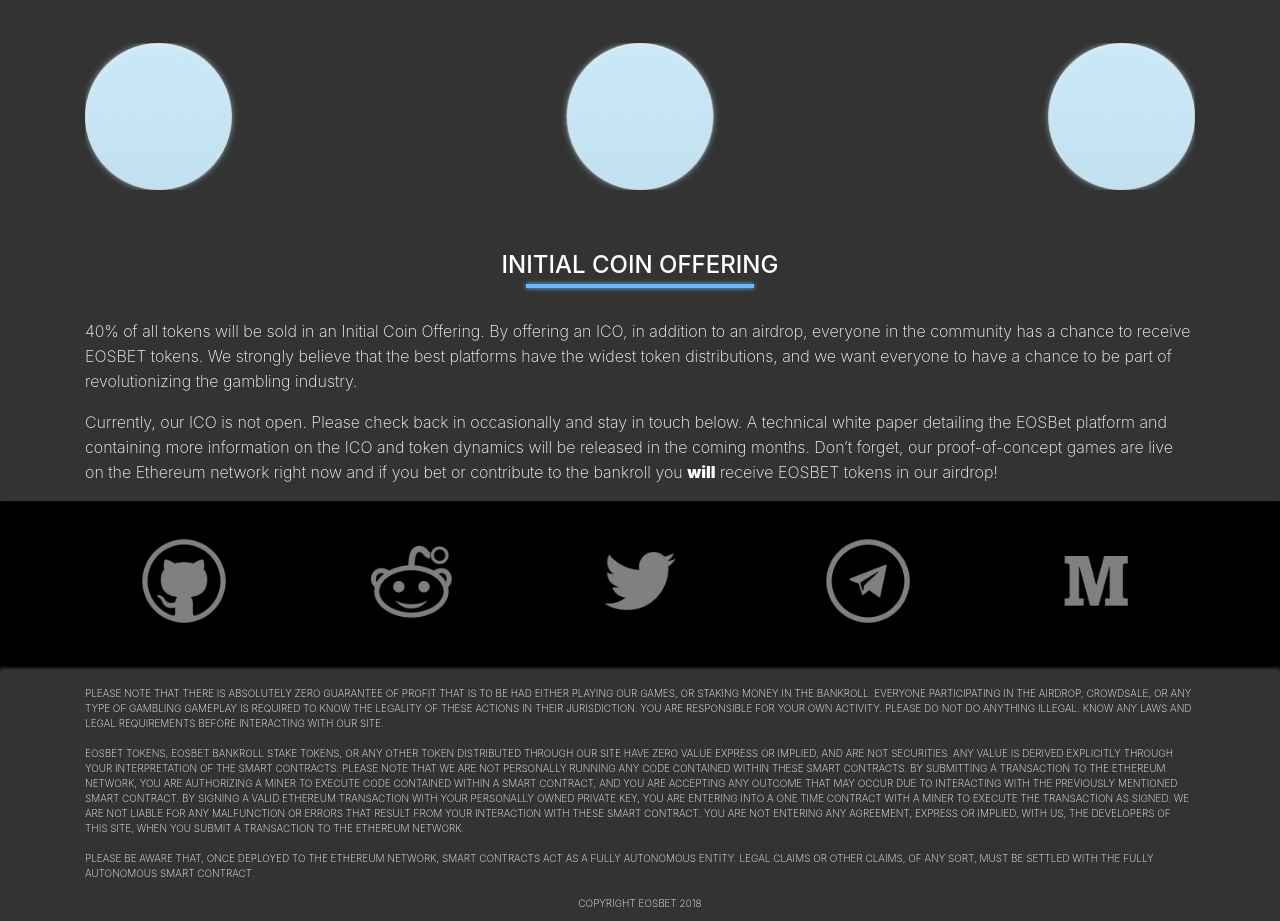
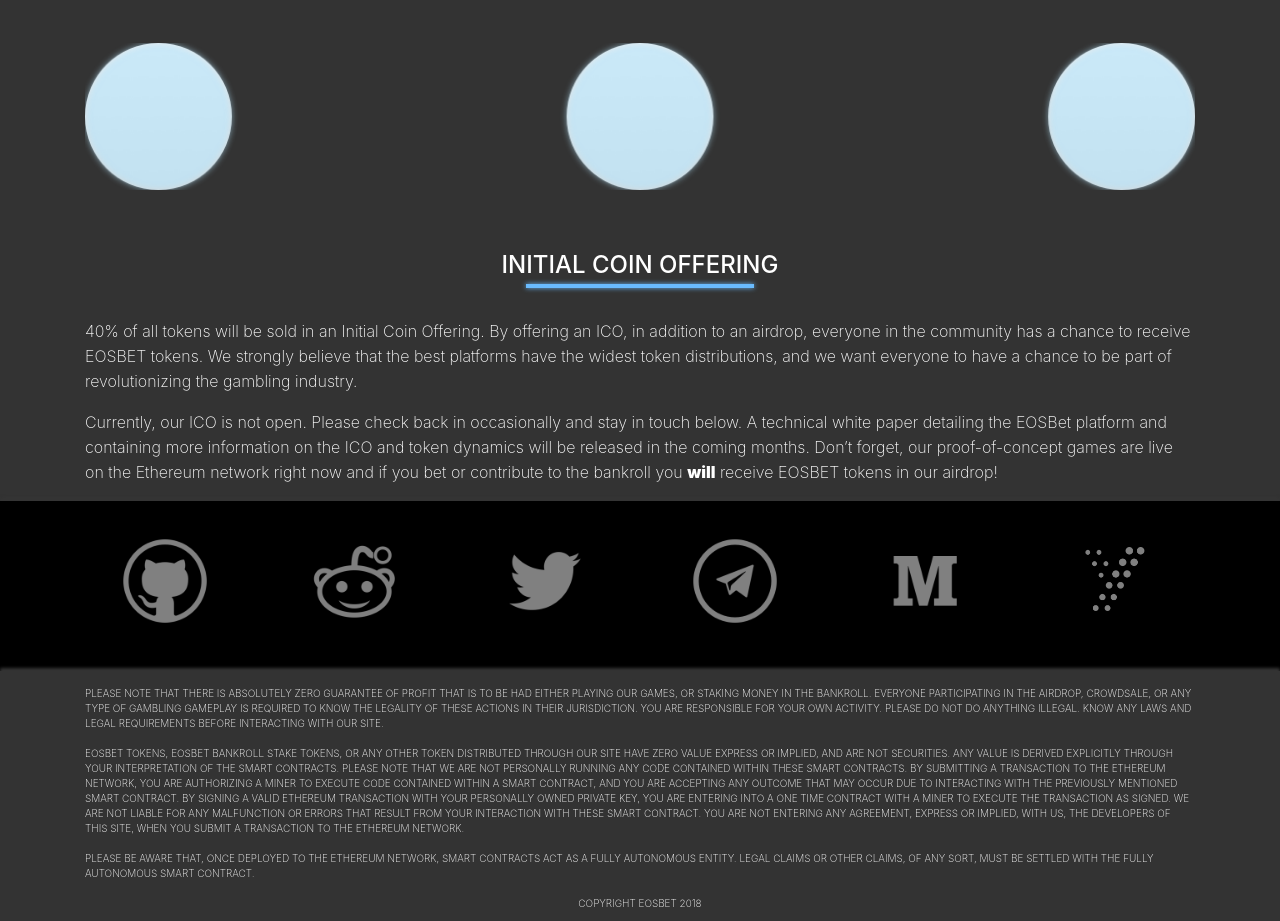
Before and after one commit to EOSBetCasino/EOSBet.IO, a website: page index.html in a window 1280 px wide. Shown: the part 4953-5874 px from the top of the page. Drawn offline with nearby package versions, Linux system fonts and the light colour scheme.

Commit message:
added yours.org social

```diff
--- a/index.html
+++ b/index.html
@@ -478,6 +478,9 @@
 					<div class="col-md col-4">
 						<a href="https://medium.com/@eosbetcasino" target="_blank"><img class="social-icon img-fluid" src="img/homepage/socials/Medium Icon @1x.png"></a>
 					</div>
+					<div class="col-md col-4">
+						<a href="https://www.yours.org/@eosbetcasino" target="_blank"><img class="social-icon img-fluid" style="width: 40%; padding-top: 10%;" src="img/homepage/socials/Yours Icon @1x.png"></a>
+					</div>
 				</div>
 			</div>
 		</section>
```
Also changed, not shown: img/homepage/socials/Yours Icon @1x.png (added).
